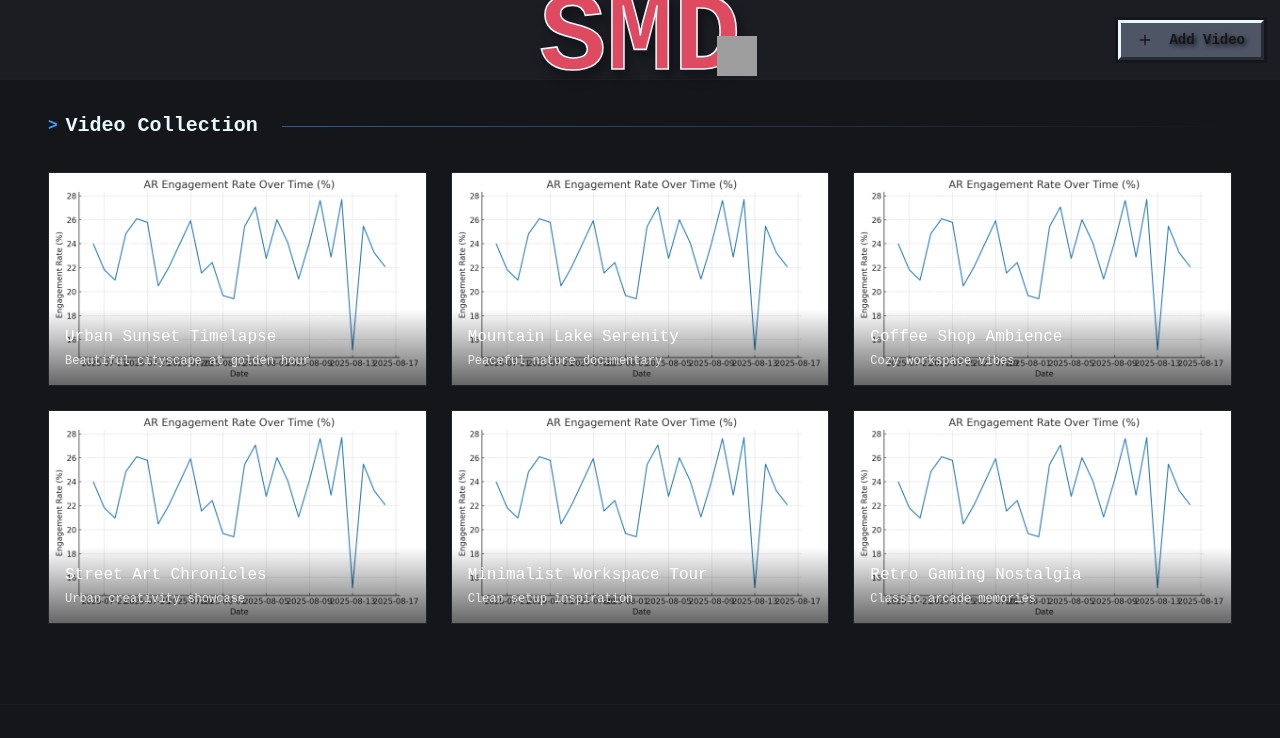
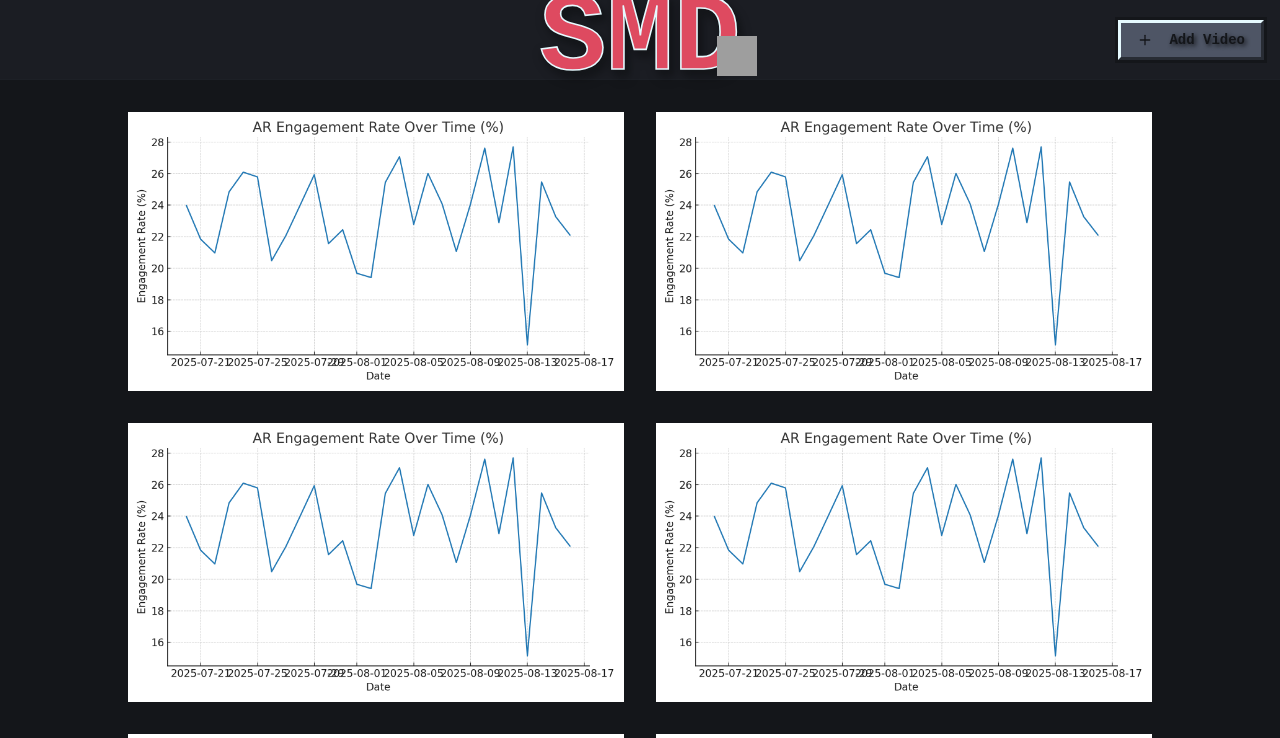
Before and after one commit to amstrdm/smd, a React (Vite) app in the folder frontend/: page / in a window 1280 px wide. Shown: the top 738 px of the page. Built offline with nearby package versions, Linux system fonts and the light colour scheme; grey boxes are pictures that could not be loaded.

Commit message:
fixed video grid styling

```diff
--- a/frontend/src/components/VideoCard.tsx
+++ b/frontend/src/components/VideoCard.tsx
@@ -1,5 +1,3 @@
-import { useState } from "react";
-
 interface VideoCardProps {
   id: string;
   title: string;
@@ -8,81 +6,29 @@ interface VideoCardProps {
   description?: string;
 }
 
-const VideoCard = ({
-  title,
-  thumbnail,
-  videoUrl,
-  description,
-}: VideoCardProps) => {
-  const [isHovered, setIsHovered] = useState(false);
+const VideoCard = ({ title, thumbnail, videoUrl }: VideoCardProps) => {
+  return (
+    <a
+      href={videoUrl}
+      target="_blank"
+      rel="noopener noreferrer"
+      className="group relative block aspect-video w-full overflow-hidden rounded-lg"
+    >
+      {/* Thumbnail Image */}
+      <div
+        className="h-full w-full bg-cover bg-center"
+        style={{ backgroundImage: `url(${thumbnail})` }}
+      />
 
-  return (
-    <div
-      className="video-card relative group bg-card rounded-lg overflow-hidden border border-border cursor-pointer"
-      onMouseEnter={() => setIsHovered(true)}
-      onMouseLeave={() => setIsHovered(false)}
-    >
-      {/* Thumbnail/Video Preview */}
-      <div className="relative aspect-video bg-muted">
-        {isHovered ? (
-          <div className="w-full h-full bg-gradient-to-br from-primary/20 to-accent/20 flex items-center justify-center">
-            <div className="text-center animate-fade-in">
-              <p className="text-sm text-primary font-medium">
-                Click to Preview
-              </p>
-            </div>
-          </div>
-        ) : (
-          <img
-            src={thumbnail}
-            alt={title}
-            className="w-full h-full object-cover"
-          />
-        )}
-
-        {/* Hover Overlay */}
-        <div
-          className={`
-          absolute inset-x-0 bottom-0 p-4 transition-all duration-300
-          ${
-            isHovered
-              ? "video-overlay"
-              : "bg-gradient-to-t from-black/60 to-transparent"
-          }
-        `}
-        >
-          <div className="flex items-center justify-between">
-            <div className="flex-1 min-w-0">
-              <h3
-                className={`font-medium truncate transition-colors duration-300 ${
-                  isHovered ? "text-video-overlay-text" : "text-white"
-                }`}
-              >
-                {title}
-              </h3>
-              {description && (
-                <p
-                  className={`text-xs mt-1 transition-colors duration-300 ${
-                    isHovered ? "text-video-overlay-text/80" : "text-white/80"
-                  }`}
-                >
-                  {description}
-                </p>
-              )}
-            </div>
-          </div>
-        </div>
+      {/* Hover Banner - Styled to exactly match the reference site */}
+      <div
+        // The reference site uses rgba(0,0,0,0.7) and 2% padding.
+        className="absolute bottom-0 left-0 right-0 bg-[rgba(0,0,0,0.7)] p-[2%] text-white opacity-0 transition-opacity duration-300 group-hover:opacity-100"
+      >
+        {/* Title text - Styled to exactly match the reference site */}
+        <h3 className="truncate font-bold text-base font-['Arial']">{title}</h3>
       </div>
-
-      {/* Retro glow effect on hover */}
-      <div
-        className={`
-        absolute inset-0 pointer-events-none transition-opacity duration-300
-        ${isHovered ? "opacity-100" : "opacity-0"}
-        bg-gradient-to-r from-transparent via-primary/5 to-transparent
-      `}
-      />
-    </div>
+    </a>
   );
 };
 
--- a/frontend/src/components/VideoGrid.tsx
+++ b/frontend/src/components/VideoGrid.tsx
@@ -50,13 +50,10 @@ const placeholderVideos = [
 const VideoGrid = () => {
   return (
     <section className="container mx-auto px-4 mb-12">
-      <div className="flex items-center gap-2 mb-8">
-        <span className="text-primary font-bold">&gt;</span>
-        <h2 className="text-xl font-bold text-foreground">Video Collection</h2>
-        <div className="flex-1 h-px bg-gradient-to-r from-primary/50 to-transparent ml-4"></div>
-      </div>
-
-      <div className="grid grid-cols-1 md:grid-cols-2 lg:grid-cols-3 gap-6">
+      {/* This new wrapper constrains the grid's width and centers it. */}
+      <div className="max-w-5xl mx-auto">
+        {/* Updated grid classes for a 2-column layout. */}
+        <div className="grid grid-cols-1 sm:grid-cols-2 gap-8">
           {placeholderVideos.map((video, index) => (
             <div
               key={video.id}
@@ -66,6 +63,7 @@ const VideoGrid = () => {
               <VideoCard {...video} />
             </div>
           ))}
+        </div>
       </div>
 
       {placeholderVideos.length === 0 && (
```
Lines whose indentation alone changed are shown as unchanged.
